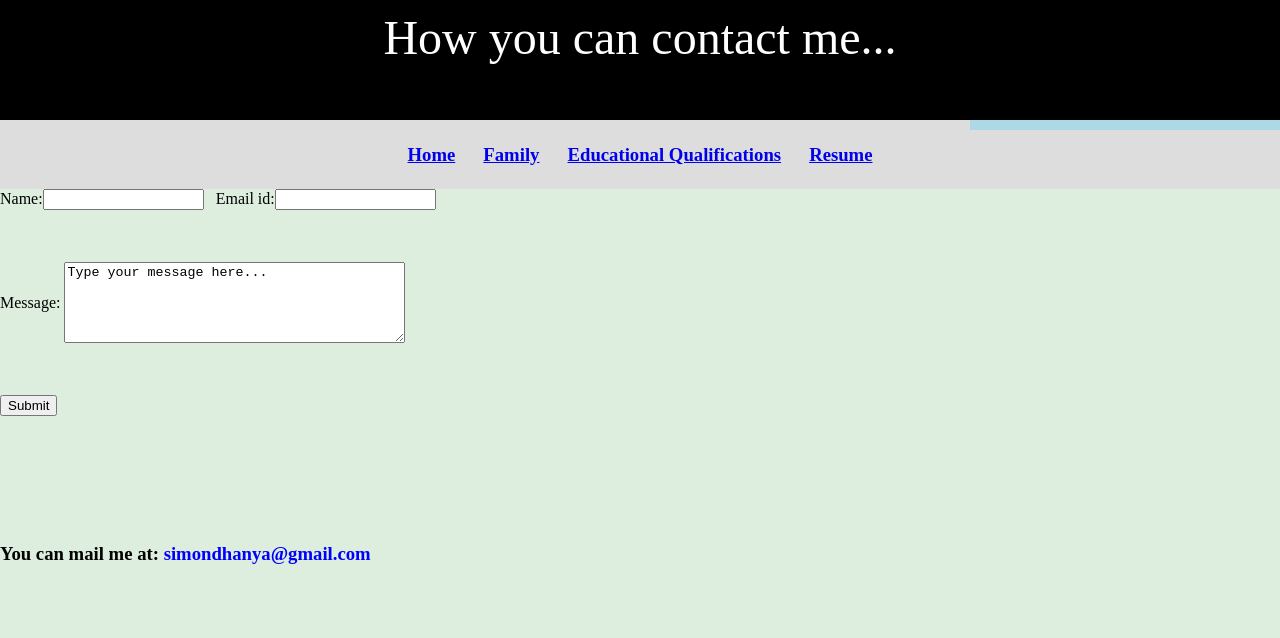
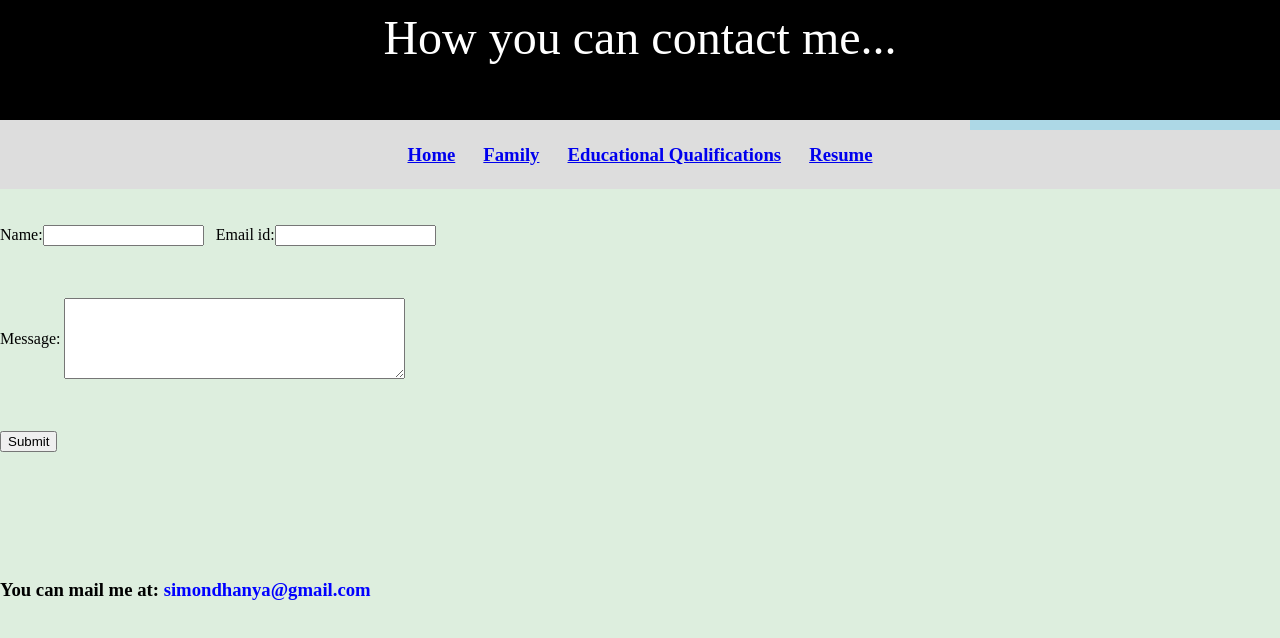
Before and after one commit to DhanyaJoy/dhanyajoy.github.io, a plain HTML site: page contact.html in a window 1280 px wide. Drawn offline with Linux system fonts and the light colour scheme.

Commit message:
Update contact.html

```diff
--- a/contact.html
+++ b/contact.html
@@ -26,12 +26,13 @@
 
 		<div id="story" align="center">
 			<form action="action_page.php">
+				<br><br>
 				Name:<input type="text" size="17" name="text1">&nbsp;&nbsp;
 				Email id:<input type="text" size="17" name="text2">
 				<br><br><br>
 				<p class="formfield">
 				<label for="textarea">Message:</label>
-				<textarea id="textarea" rows="5" cols="40">Type your message here...</textarea>
+				<textarea id="textarea" rows="5" cols="40"></textarea>
 				</p>
 				<br><br>
 				<input type="submit" value="Submit" method="post">
```
